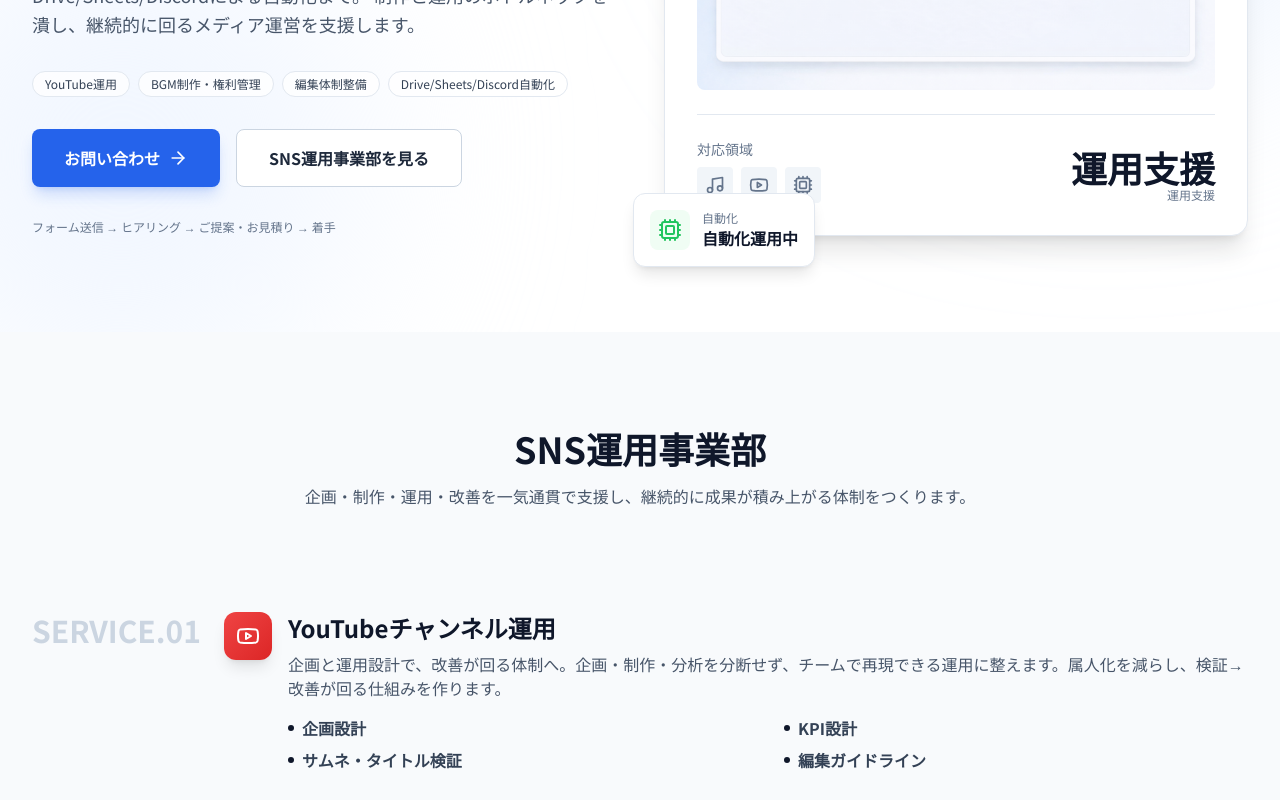
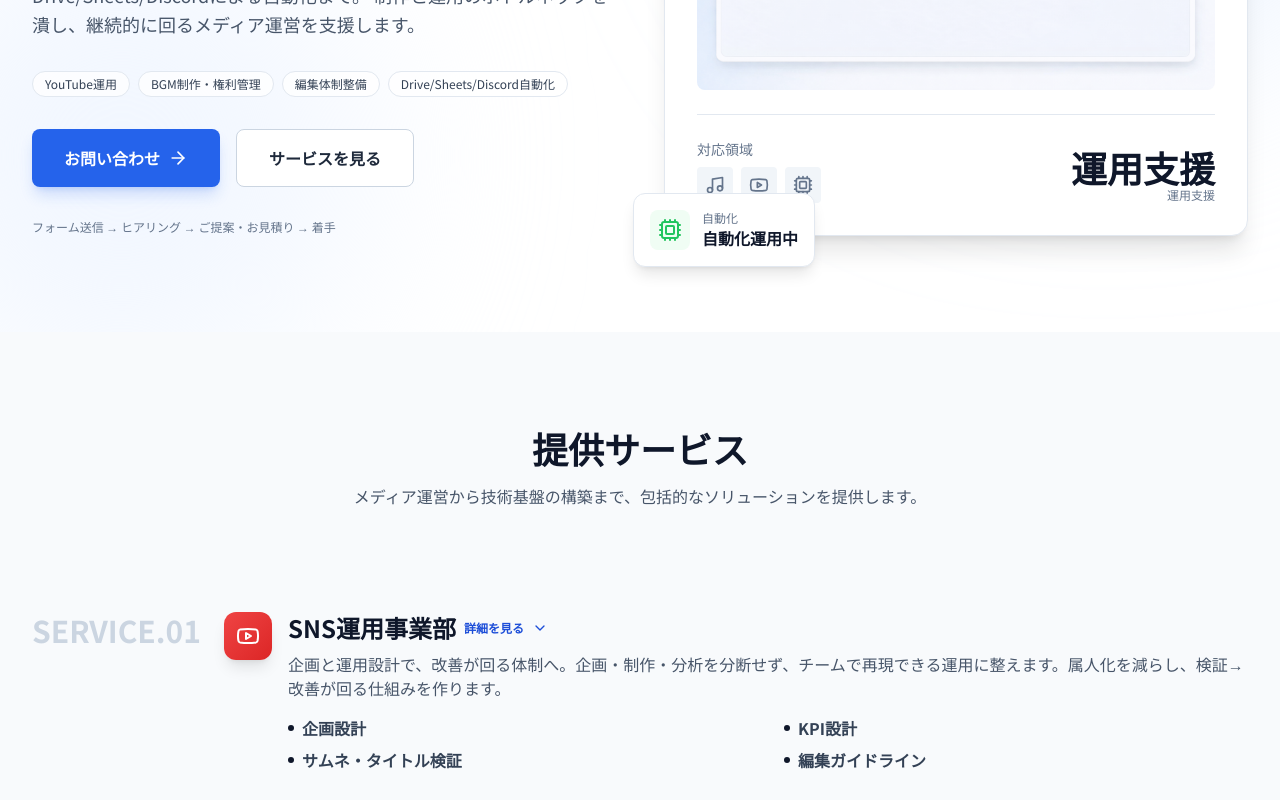
Before and after one commit to Regal753/Website, a React (Vite) app: page /contact in a window 1280 px wide. Shown: the part 400-1200 px from the top of the page. Built offline with nearby package versions, Linux system fonts and the light colour scheme.

Commit message:
feat: add SNS運用事業部 detail toggle and restore service section labels

```diff
--- a/components/Hero.tsx
+++ b/components/Hero.tsx
@@ -59,7 +59,7 @@ const Hero: React.FC = () => {
               onClick={() => scrollToSection(SectionId.SERVICES)}
               className="w-full sm:w-auto px-8 py-4 bg-white hover:bg-slate-50 border border-slate-300 text-slate-800 font-semibold rounded-lg transition-all"
             >
-              SNS運用事業部を見る
+              サービスを見る
             </button>
           </div>
 
--- a/components/Services.tsx
+++ b/components/Services.tsx
@@ -1,10 +1,10 @@
-import React from 'react';
+import React, { useState } from 'react';
 import { SectionId, ServiceDetail } from '../types';
-import { Youtube, Music, Mic2, FileCheck, Bot } from 'lucide-react';
+import { Youtube, Music, Mic2, FileCheck, Bot, ChevronDown } from 'lucide-react';
 
 const SERVICES: ServiceDetail[] = [
   {
-    title: "YouTubeチャンネル運用",
+    title: "SNS運用事業部",
     description: "企画と運用設計で、改善が回る体制へ。企画・制作・分析を分断せず、チームで再現できる運用に整えます。属人化を減らし、検証→改善が回る仕組みを作ります。",
     items: [
       "企画設計",
@@ -66,6 +66,8 @@ const SERVICES: ServiceDetail[] = [
 ];
 
 const Services: React.FC = () => {
+  const [isSnsDetailOpen, setIsSnsDetailOpen] = useState(false);
+
   const getGradientStyle = (colorClass: string) => {
     const gradients: Record<string, string> = {
       "from-red-500 to-red-600": "linear-gradient(135deg, rgb(239, 68, 68), rgb(220, 38, 38))",
@@ -81,9 +83,9 @@ const Services: React.FC = () => {
     <section id={SectionId.SERVICES} className="py-24 bg-slate-50 relative">
       <div className="max-w-7xl mx-auto px-4 sm:px-6 lg:px-8">
         <div className="text-center mb-16">
-          <h2 className="text-3xl md:text-4xl font-bold text-slate-900 mb-4">SNS運用事業部</h2>
+          <h2 className="text-3xl md:text-4xl font-bold text-slate-900 mb-4">提供サービス</h2>
           <p className="text-slate-600 max-w-2xl mx-auto">
-            企画・制作・運用・改善を一気通貫で支援し、継続的に成果が積み上がる体制をつくります。
+            メディア運営から技術基盤の構築まで、包括的なソリューションを提供します。
           </p>
         </div>
         <div className="space-y-0">
@@ -106,9 +108,26 @@ const Services: React.FC = () => {
                       <Icon className="text-white w-6 h-6" />
                     </div>
                     <div>
-                      <h3 className="text-xl md:text-2xl font-bold text-slate-900 mb-2">
-                        {service.title}
-                      </h3>
+                      {index === 0 ? (
+                        <button
+                          type="button"
+                          onClick={() => setIsSnsDetailOpen((prev) => !prev)}
+                          className="group inline-flex items-center gap-2 text-left mb-2"
+                          aria-expanded={isSnsDetailOpen}
+                        >
+                          <h3 className="text-xl md:text-2xl font-bold text-slate-900 group-hover:text-blue-700 transition-colors">
+                            {service.title}
+                          </h3>
+                          <span className="text-xs font-semibold text-blue-700 whitespace-nowrap">詳細を見る</span>
+                          <ChevronDown
+                            className={`w-4 h-4 text-blue-700 transition-transform ${isSnsDetailOpen ? 'rotate-180' : ''}`}
+                          />
+                        </button>
+                      ) : (
+                        <h3 className="text-xl md:text-2xl font-bold text-slate-900 mb-2">
+                          {service.title}
+                        </h3>
+                      )}
                       <p className="text-slate-600 text-sm md:text-base leading-relaxed">
                         {service.description}
                       </p>
@@ -127,6 +146,19 @@ const Services: React.FC = () => {
                       ))}
                     </ul>
                   </div>
+                  {index === 0 && isSnsDetailOpen && (
+                    <div className="ml-16 mt-5 rounded-xl border border-blue-200 bg-blue-50/70 p-4">
+                      <h4 className="text-sm md:text-base font-bold text-slate-900 mb-2">
+                        YouTube運用代行の主な対応内容
+                      </h4>
+                      <ul className="space-y-1.5 text-sm text-slate-700">
+                        <li>投稿企画・台本設計・撮影/編集ディレクション</li>
+                        <li>サムネイル・タイトルの検証と改善提案</li>
+                        <li>投稿スケジュール管理と運用オペレーション代行</li>
+                        <li>数値分析レポートと次月アクションの提案</li>
+                      </ul>
+                    </div>
+                  )}
                 </div>
               </div>
             );
--- a/site.config.ts
+++ b/site.config.ts
@@ -47,7 +47,7 @@ export const siteConfig = {
   cases,
   navItems: [
     { id: SectionId.HOME, label: 'ホーム' },
-    { id: SectionId.SERVICES, label: 'SNS運用事業部' },
+    { id: SectionId.SERVICES, label: 'サービス' },
     { id: SectionId.CASES, label: '実績' },
     { id: SectionId.PRICING, label: '料金' },
     { id: SectionId.PROCESS, label: '進め方' },
```
